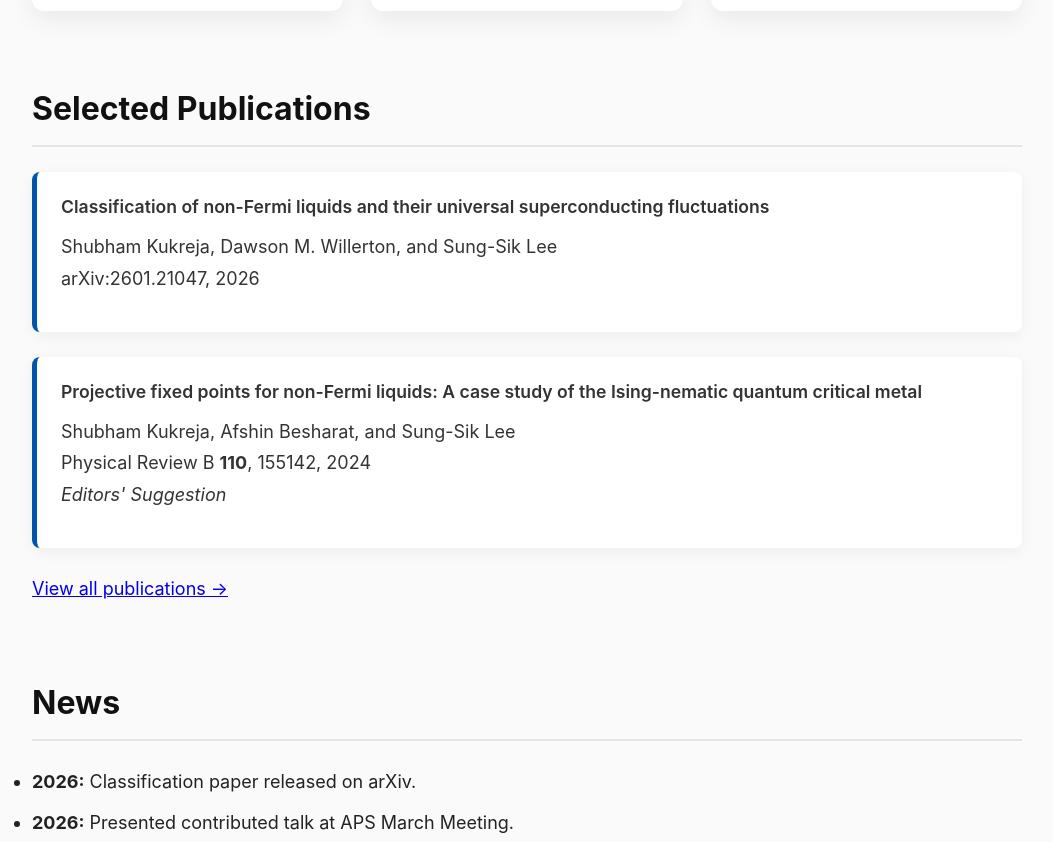
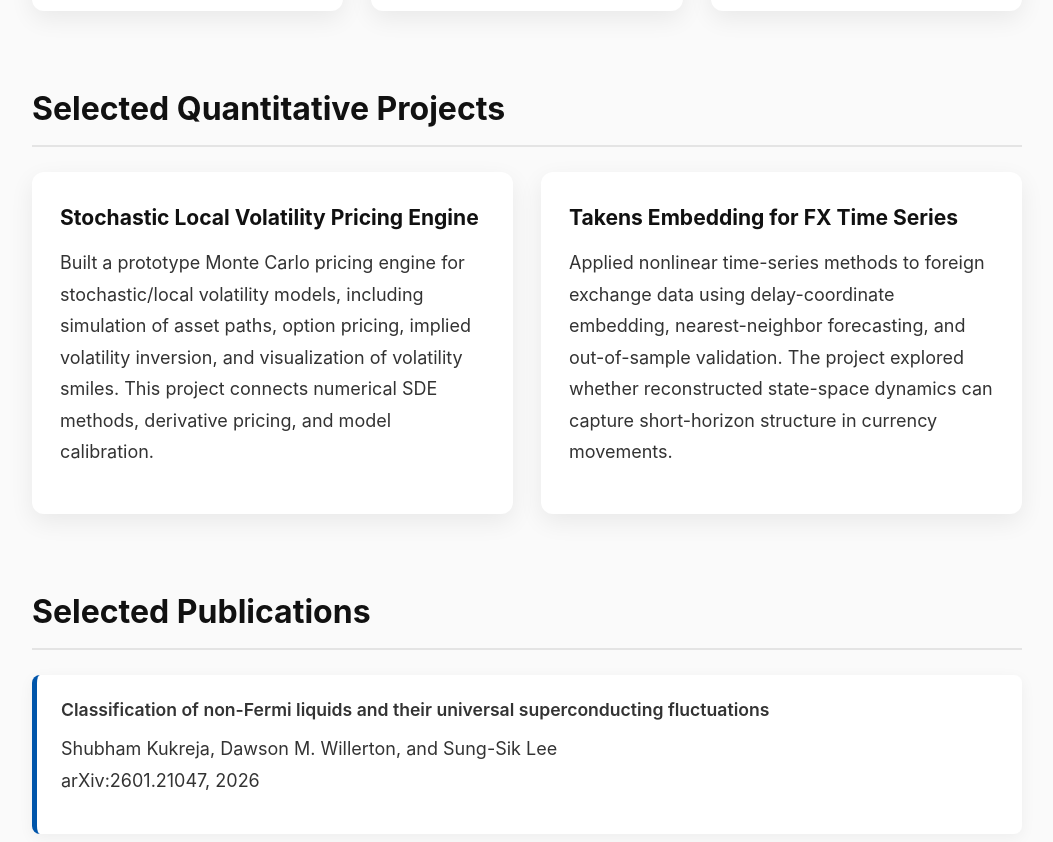
Before and after one commit to shubham16-97/shubham16-97.github.io, a plain HTML site: page index.html in a window 1280 px wide. Shown: the part 1480-2322 px from the top of the page, without its empty margins (113-1166 px from the left). Drawn offline with Linux system fonts and the light colour scheme.

Commit message:
Update index.html

```diff
--- a/index.html
+++ b/index.html
@@ -105,6 +105,33 @@
     </section>
 
     <section>
+  <h2>Selected Quantitative Projects</h2>
+
+  <div class="cards">
+    <div class="card">
+      <h3>Stochastic Local Volatility Pricing Engine</h3>
+      <p>
+        Built a prototype Monte Carlo pricing engine for stochastic/local
+        volatility models, including simulation of asset paths, option pricing,
+        implied volatility inversion, and visualization of volatility smiles.
+        This project connects numerical SDE methods, derivative pricing, and
+        model calibration.
+      </p>
+    </div>
+
+    <div class="card">
+      <h3>Takens Embedding for FX Time Series</h3>
+      <p>
+        Applied nonlinear time-series methods to foreign exchange data using
+        delay-coordinate embedding, nearest-neighbor forecasting, and out-of-sample
+        validation. The project explored whether reconstructed state-space
+        dynamics can capture short-horizon structure in currency movements.
+      </p>
+    </div>
+  </div>
+</section>
+
+    <section>
       <h2>Selected Publications</h2>
 
       <div class="publication">
```
